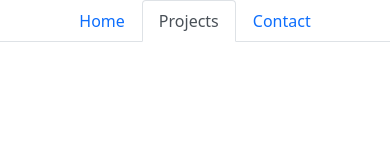
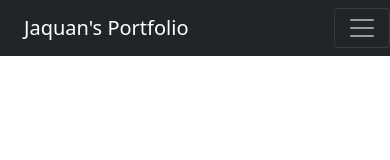
Before and after one commit to jaquanjones/jaquanjones.github.io, a plain HTML site: page projects.html in a window 390 px wide. Drawn offline with nearby package versions, Linux system fonts and the light colour scheme.

Commit message:
Edited navbar

```diff
--- a/projects.html
+++ b/projects.html
@@ -8,18 +8,26 @@
           integrity="sha384-1BmE4kWBq78iYhFldvKuhfTAU6auU8tT94WrHftjDbrCEXSU1oBoqyl2QvZ6jIW3" crossorigin="anonymous">
 </head>
 <body>
-<ul class="nav nav-tabs justify-content-center">
+<nav class="navbar navbar-expand-lg navbar-dark bg-dark ">
+    <a class="navbar-brand fw-normal px-4" href="#">Jaquan's Portfolio</a>
+    <button class="navbar-toggler" type="button" data-toggle="collapse" data-target="#navbarNav"
+            aria-controls="navbarNav" aria-expanded="false" aria-label="Toggle navigation">
+        <span class="navbar-toggler-icon"></span>
+    </button>
+    <div class="collapse navbar-collapse " id="navbarNav">
+        <ul class="navbar-nav fw-light">
             <li class="nav-item">
                 <a class="nav-link" href="index.html">Home</a>
             </li>
-    <li class="nav-item">
-        <a class="nav-link active" href="projects.html">Projects</a>
+            <li class="nav-item active">
+                <a class="nav-link" href="projects.html">Projects</a>
             </li>
             <li class="nav-item">
                 <a class="nav-link" href="contact.html">Contact</a>
             </li>
-
         </ul>
+    </div>
+</nav>
 
 <script src="https://cdn.jsdelivr.net/npm/bootstrap@5.1.3/dist/js/bootstrap.bundle.min.js"
         integrity="sha384-ka7Sk0Gln4gmtz2MlQnikT1wXgYsOg+OMhuP+IlRH9sENBO0LRn5q+8nbTov4+1p"
```
Also changed, not shown: contact.html (+14 -6 lines), index.html (+1 -1 lines). Lines whose indentation alone changed are shown as unchanged.
